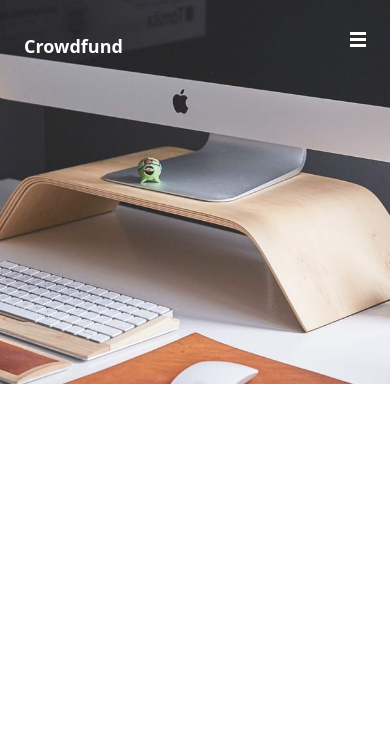
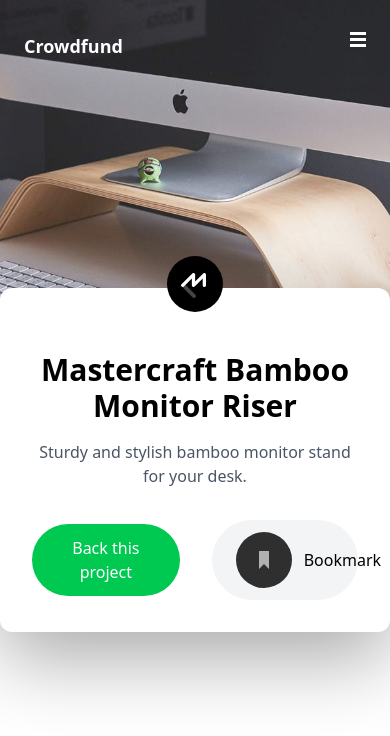
Before and after one commit to mrakakam/Crowdfunding-product-page, a React (Vite) app in the folder crowdfundingwebapp/: page / in a window 390 px wide. Shown: the top 736 px of the page. Built offline with nearby package versions, Linux system fonts and the light colour scheme.

Commit message:
done with hero section for mobile

```diff
--- a/crowdfundingwebapp/src/App.jsx
+++ b/crowdfundingwebapp/src/App.jsx
@@ -1,5 +1,6 @@
 
 import { Navbar } from './components/Navbar'
+import { Hero } from './components/Hero'
 
 function App() {
 
@@ -7,6 +8,7 @@
   return (
     <>
       <Navbar/>
+      <Hero/>
     </>
   )
 }
--- a/crowdfundingwebapp/src/components/Hero.jsx
+++ b/crowdfundingwebapp/src/components/Hero.jsx
@@ -0,0 +1,45 @@
+import mastercraftlogo from "../assets/images/logo-mastercraft.svg";
+import bookmarkimg from "../assets/images/icon-bookmark.svg";
+
+export const Hero = () => {
+  return (
+    <>
+      <section
+        className="max-w-2xl mx-auto bg-white rounded-xl
+        shadow-[0_25px_80px_rgba(0,0,0,0.35)]
+        relative -mt-24 z-10 pt-16 pb-8 px-8 text-center"
+      >
+
+        {/* Floating Logo */}
+        <div className="absolute -top-8 left-1/2 transform -translate-x-1/2">
+          <img src={mastercraftlogo} alt="Mastercraft Logo" />
+        </div>
+
+        {/* Text Content */}
+        <div className="flex flex-col items-center space-y-4">
+          <h1 className="text-3xl text-black font-bold">
+            Mastercraft Bamboo Monitor Riser
+          </h1>
+
+          <p className="text-gray-600">
+            Sturdy and stylish bamboo monitor stand for your desk.
+          </p>
+        </div>
+
+        {/* Buttons */}
+        <div className="flex justify-center items-center gap-8 mt-8">
+
+          <button className="bg-green-500 text-white px-8 py-3 rounded-full hover:bg-green-600 transition duration-300">
+            Back this project
+          </button>
+
+          <button className="flex items-center gap-3 bg-gray-100 px-6 py-3 rounded-full hover:bg-gray-200 transition duration-300">
+            <img src={bookmarkimg} alt="Bookmark Icon" />
+            Bookmark
+          </button>
+
+        </div>
+      </section>
+    </>
+  );
+};
```
